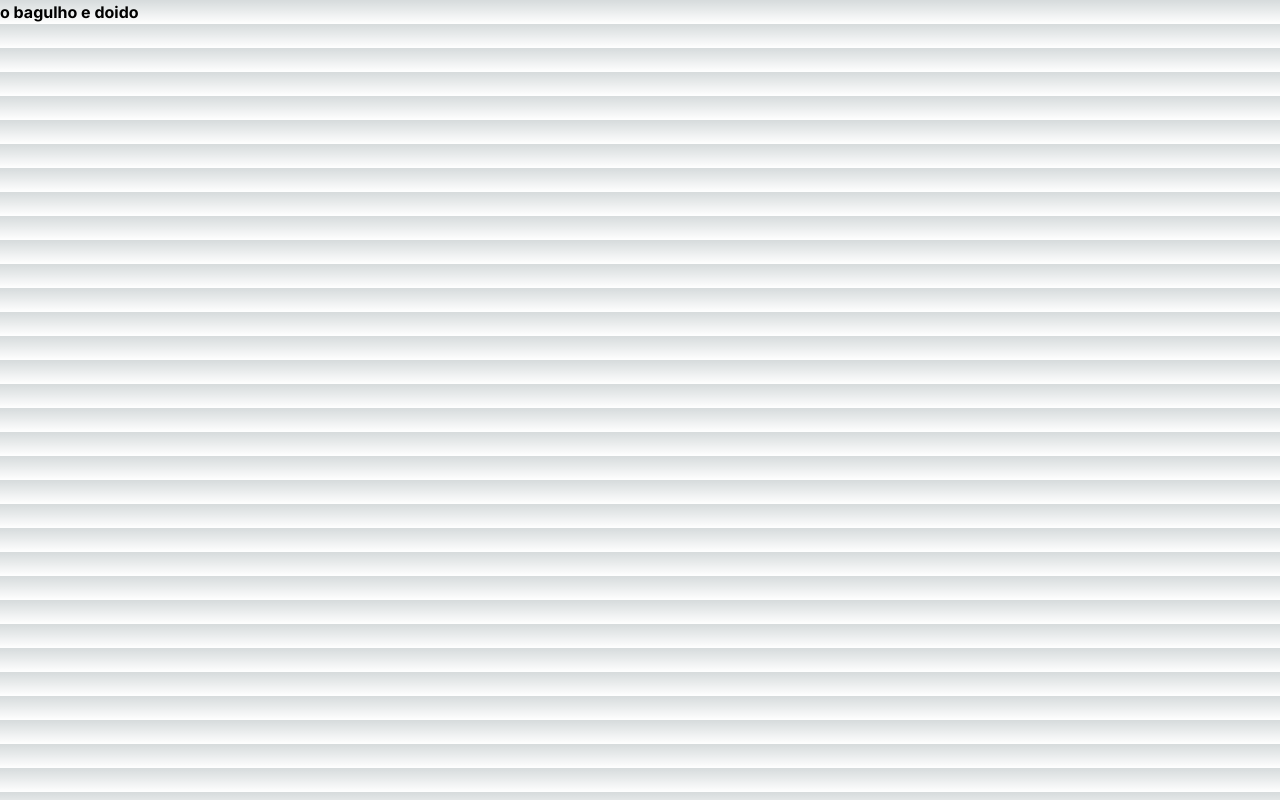
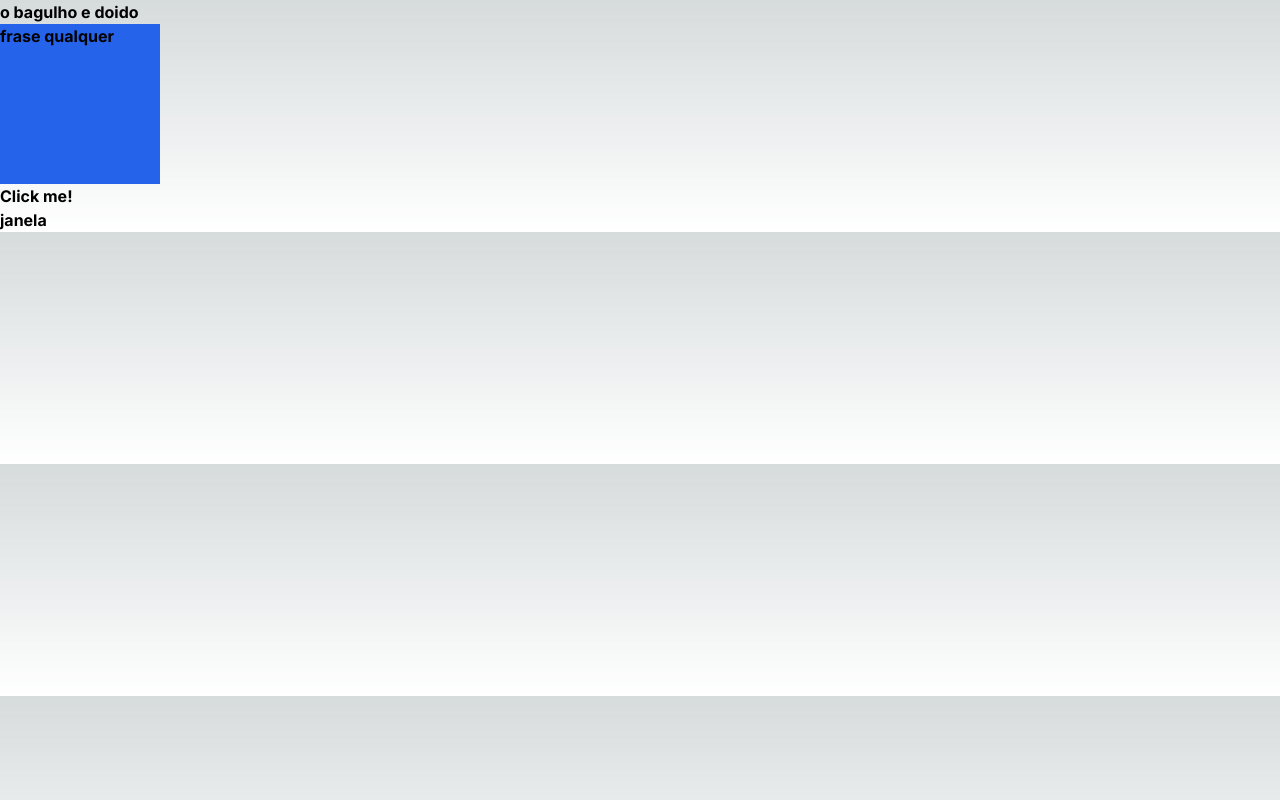
Before and after one commit to newtoncutrim/react-next, a Next.js app: page / in a window 1280 px wide. Built offline with nearby package versions, Linux system fonts and the light colour scheme.

Commit message:
importaçao

```diff
--- a/src/app/page.tsx
+++ b/src/app/page.tsx
@@ -1,8 +1,14 @@
+import { Button } from '@/components/Segundo';
+import {Teste, Segundo} from '@/components/Teste';
+
 
 const Page = () => {
   return (
     <div className="font-bold">
         <h1>o bagulho e doido</h1>
+        <Teste/>
+        <Button/>
+        <Segundo/>
     </div>
   );
 }
--- /dev/null
+++ b/src/components/Segundo.tsx
@@ -0,0 +1,7 @@
+export const Button = () => {
+    return (
+        <button>
+            Click me!
+        </button>
+    );
+}
--- /dev/null
+++ b/src/components/Teste.tsx
@@ -0,0 +1,13 @@
+export const Teste = () => {
+    return (
+        <div className="w-40 h-40 bg-blue-600">
+            <h1>frase qualquer</h1>
+        </div>
+    );
+}
+
+export const Segundo = () => {
+    return(
+        <h1>janela</h1>
+    );
+}
```
